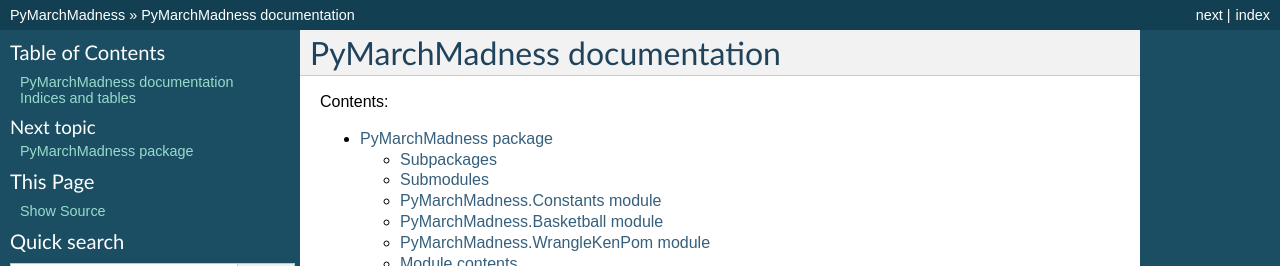
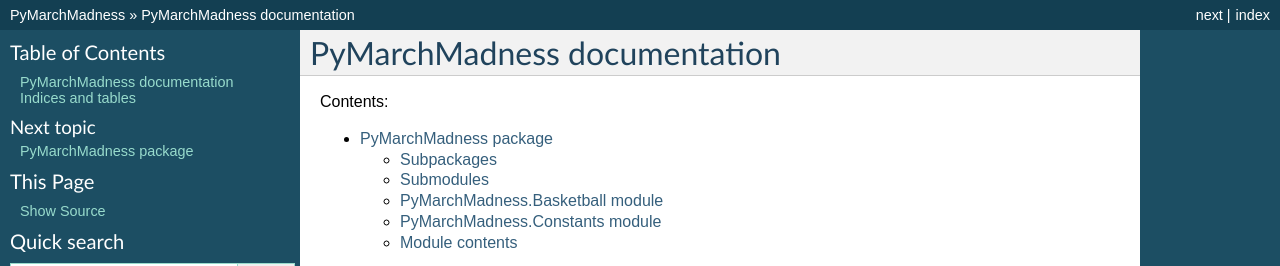
Before and after one commit to davidcasterton/PyMarchMadness, a Sphinx documentation site: the page built from docs/index.rst, in a window 1280 px wide, cut to the strip 0-266 px from the top of the page. Built offline with Sphinx 7.4.7, drawn with Linux system fonts in a browser that asks for light colours.

Commit message:
update docs

```diff
--- a/docs/PyMarchMadness.rst
+++ b/docs/PyMarchMadness.rst
@@ -11,26 +11,18 @@ Subpackages
 Submodules
 ----------
 
-PyMarchMadness.Constants module
--------------------------------
-
-.. automodule:: PyMarchMadness.Constants
-    :members:
-    :undoc-members:
-    :show-inheritance:
-
 PyMarchMadness.Basketball module
-----------------------------
+--------------------------------
 
 .. automodule:: PyMarchMadness.Basketball
     :members:
     :undoc-members:
     :show-inheritance:
 
-PyMarchMadness.WrangleKenPom module
------------------------------------
+PyMarchMadness.Constants module
+-------------------------------
 
-.. automodule:: PyMarchMadness.WrangleKenPom
+.. automodule:: PyMarchMadness.Constants
     :members:
     :undoc-members:
     :show-inheritance:
```
